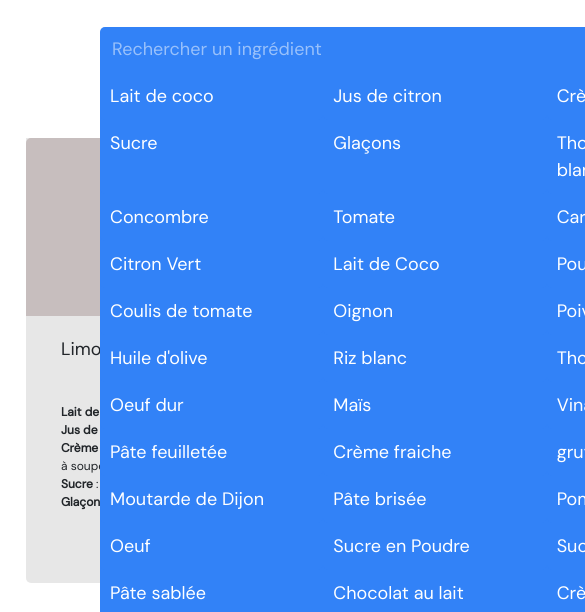
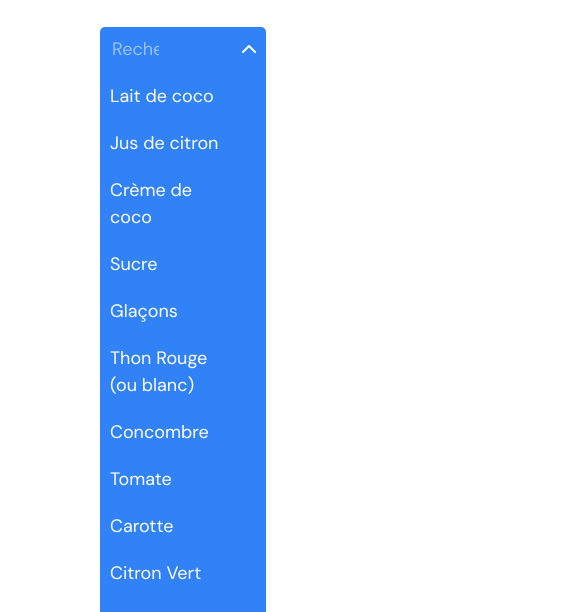
Before and after one commit to HugoDlhOC/HugoDelahaye_7_10022022, a website with bundled scripts: page index.html in a window 390 px wide. Both pictures are taken after a click on the icon 309 px from the left and 274 px from the top of the page. Shown: the part 224-836 px from the top of the page, 585 px wide, since content can reach past the window. Built offline with nearby package versions, Linux system fonts and the light colour scheme.

Commit message:
css prettier

```diff
--- a/style.css
+++ b/style.css
@@ -201,8 +201,6 @@ header #name-site {
 }
 
 .tags-container .tag {
-  /*display: flex;*/
-
   padding: 10px 20px;
   justify-content: center;
   align-items: center;
@@ -344,4 +342,19 @@ article {
     margin-left: -73px;
     margin-right: -73px;
   }
+
+  .section-search nav {
+    display: block;
+    position: initial;
+  }
+
+  .section-search nav div {
+    margin-bottom: 20px;
+  }
+
+  .sort-menus div ul {
+    margin-top: -20px;
+    width: auto;
+    grid-template-columns: 1fr;
+  }
 }
```
